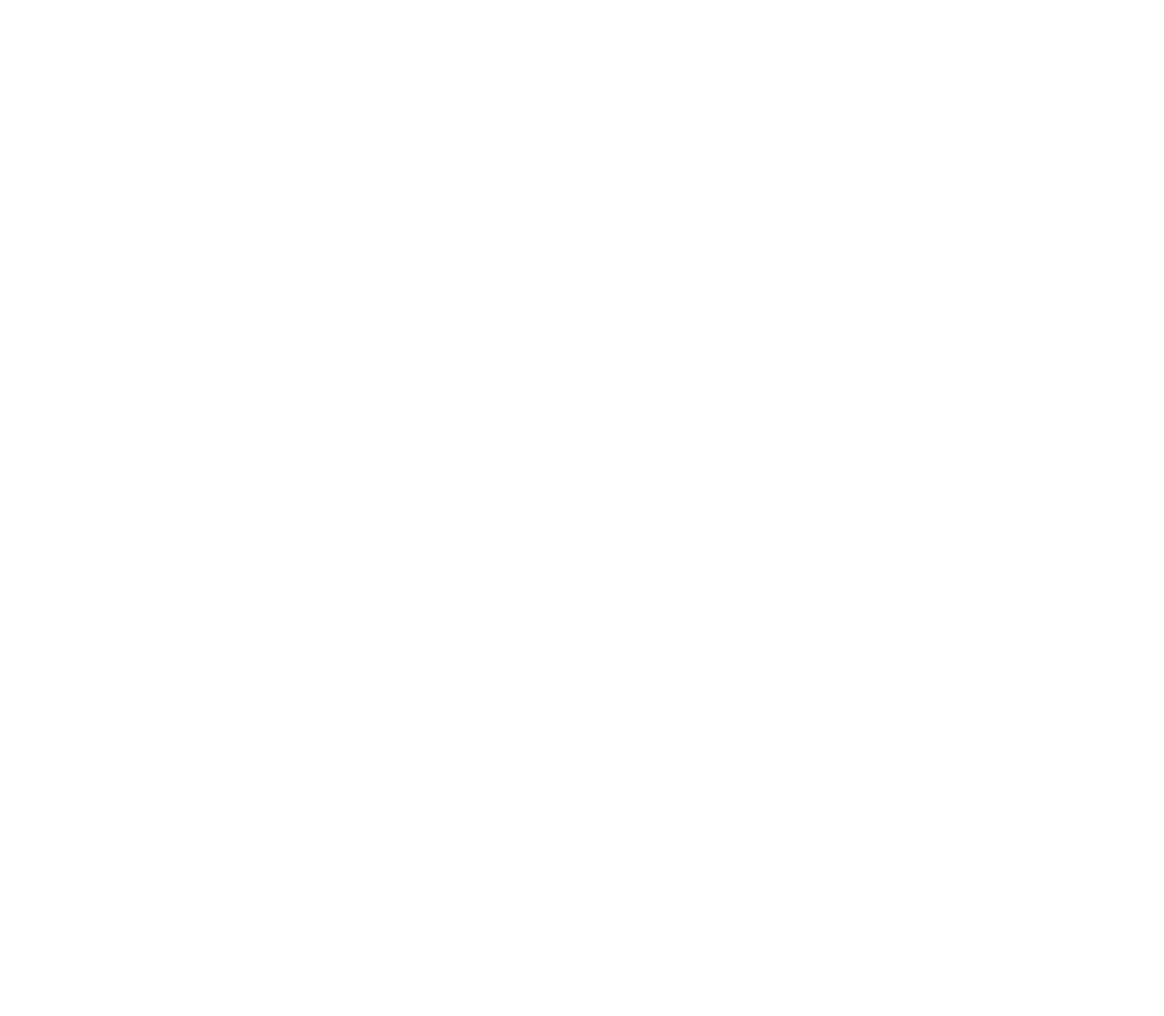
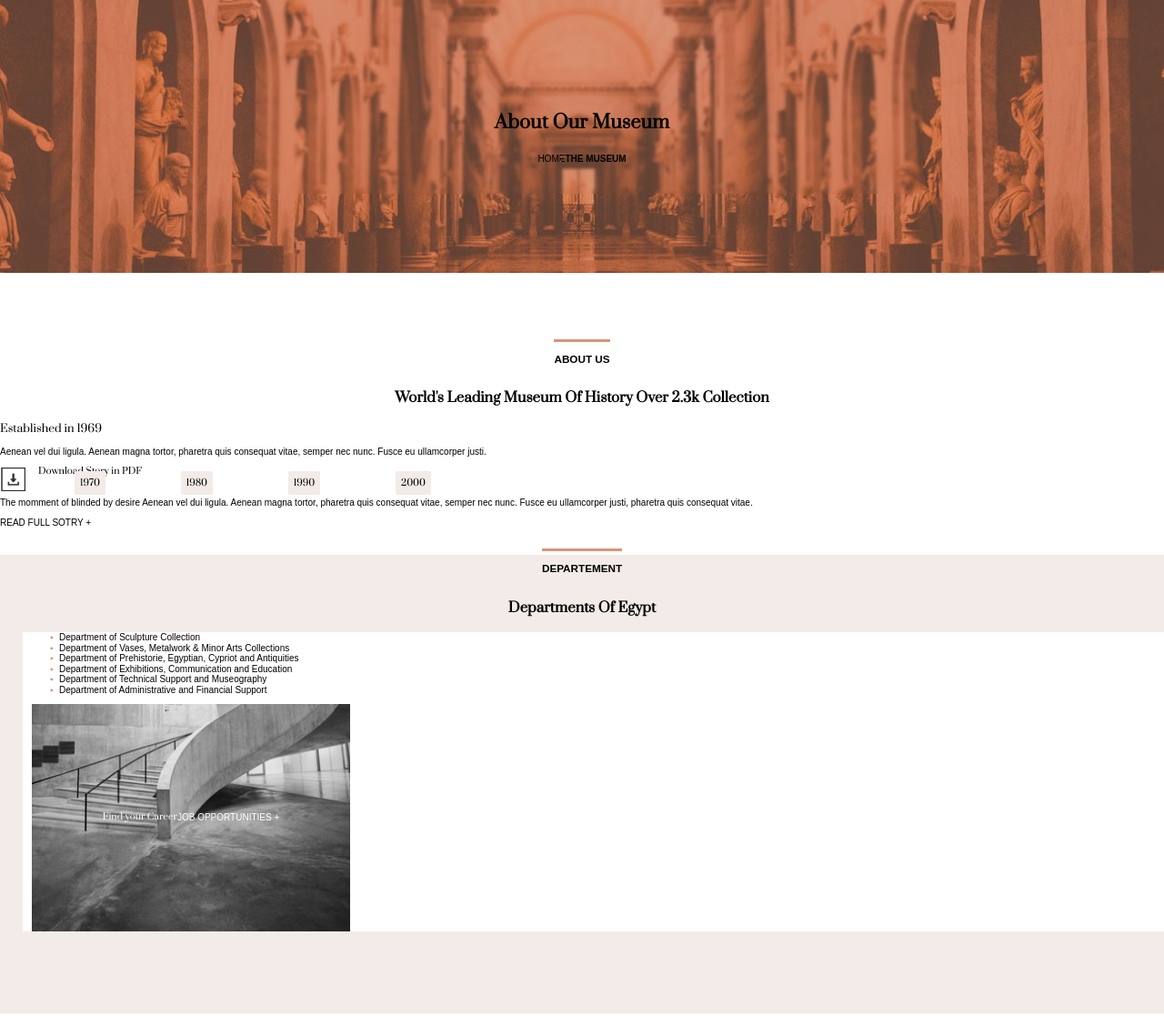
Before and after one commit to Aubanyx/museum-project, a plain HTML site: page pages/about.html in a window 1280 px wide. Shown: the top 1117 px of the page at 91% size. Before the commit the page ends 800 px from the top, so only its background shows below. Drawn offline with Linux system fonts and the light colour scheme; a web font is replaced by a local one.

Commit message:
contenu ok css a finir

```diff
--- a/assets/CSS/about.css
+++ b/assets/CSS/about.css
@@ -0,0 +1,217 @@
+header {
+
+}
+body {
+    font-family: muli, sans-serif;
+}
+.titrepage {
+    display: flex;
+    background-image: url(../images/events_details/inner-banner-bg-1-1.jpg);
+    background-position: center;
+    margin: 0 0 8em 0;
+    padding: 0;
+	flex-direction: column;
+	flex-wrap: wrap;
+	justify-content: center;
+	align-items: center;
+    align-content: center;
+    width: 100%;
+    min-height: 30em;
+    text-align: center;
+}
+
+h1 {
+    font-family: 'Prata', serif;
+}
+
+/* fil d'ariane (breadcrumb) */
+
+
+
+.breadcrumb ul {
+    display: flex;
+    list-style:none;
+    margin-left:0;
+    padding-left:0;
+}
+
+.breadcrumb li::before {
+    content: ": ";
+}
+
+.breadcrumb li:first-child::before {
+    content: "";
+}
+
+.breadcrumb a {
+    text-decoration: none;
+    color: inherit;
+    font-weight: inherit;
+}
+.strongest {
+    font-weight: bolder;}
+
+/* fil d'ariane (breadcrumb) END */
+
+.sstitre {
+    line-height: 300%;
+    text-align: center;
+}
+
+h2 {
+    text-transform: capitalize;
+    font-family: 'Prata', serif;
+}
+
+h3 {
+    text-transform: uppercase;
+}
+
+.borduretop {
+    padding-top: 1em;
+    border-top: 0.3em solid #d99578;
+}
+
+.titre3 {
+    text-align: left;
+    font-size: 120%;
+    font-family: 'Prata', serif;
+}
+
+.download {
+    margin: 0;
+    padding: 0;
+    align-items: center;
+    text-decoration: none;
+    color: inherit;
+    font-family: 'Prata', serif;
+}
+
+.downlbut {
+    width: 3em;
+    height: 3em;
+    float:left;
+    margin-right: 1.2em;
+    font-family: 'Prata', serif;
+}
+
+.boxes {
+    display: flex;
+    flex-wrap: wrap;
+    flex-direction: row;
+    justify-content: start;
+    align-items: start;
+  }
+.btndate {
+    flex: 0 0 auto;
+    margin: 4em;
+    background-color: #f2ebe8;
+    border-radius: 6%;
+    padding: 0.6em;
+    font-family: 'Prata', serif;
+    text-decoration: none;
+    color: inherit;
+  }
+
+  .btndate:hover {
+      background-color: #d99578;
+      color: white;
+  }
+
+  .more {
+      text-transform: uppercase;
+      text-decoration: none;
+      color: inherit;
+  }
+
+  .about {
+    margin-bottom: 3em;
+  }
+  .dep {
+    background-color: #f2ebe8;
+    padding-bottom: 8em;
+    margin-bottom: 8em;
+}
+  ul{
+    list-style: none;
+    }
+
+  ul li::before  {
+    list-style-type: square;
+    color: #d99578;
+    content: "\25AA";
+    display: inline-block;
+    width: 1em;
+    margin-left: -1em;
+  }
+
+  .career {
+      background-image: url(../images/about/carrer-1-1.jpg);
+      background-position: center;
+      background-size: cover;
+      max-width: 35em;
+      min-height: 25em;
+      color: white;
+      display: flex;
+      align-items: center;
+      justify-content: center;
+      margin: 1em;
+  }
+
+  .depin {
+      background-color: white;
+      margin-left: 2.5em;
+  }
+
+
+  .video {
+    background-image: url(../images/about/video-2-1.jpg);
+    background-position: center;
+    max-width: auto;
+    height: 36em;
+    color: white;
+    display: flex;
+    align-items: center;
+    justify-content: center;
+    text-align: center;
+    margin: 0;
+    font-family: 'Prata', serif;
+}
+
+.prata {
+    font-family: 'Prata', serif;
+}
+
+
+.behind {
+    padding-bottom: 8em;
+    margin-bottom: 8em;
+    text-align: center;
+    display: block;
+}
+
+/* grid pour les photos de profil */
+.profils {
+    display: grid;
+    grid-template-columns: 1em 1fr 1em;
+    grid-template-rows: repeat(4, 1fr);
+    grid-column-gap: 20px;
+    grid-row-gap: 20px;
+    text-align: center;
+    max-width: 100%;
+  }
+  .profil1 { grid-area: 1 / 2 / 2 / 3; }
+  .profil2 { grid-area: 2 / 2 / 3 / 3; }
+  .profil3 { grid-area: 3 / 2 / 4 / 3; }
+  .profil4 { grid-area: 4 / 2 / 5 / 3; }
+/* FIN grid pour les photos de profil */
+
+
+
+@media only screen and (min-width: 768px) {
+
+}
+
+@media only screen and (min-width: 1024px) {
+
+}
--- a/pages/about.html
+++ b/pages/about.html
@@ -6,10 +6,109 @@
           content="width=device-width, user-scalable=no, initial-scale=1.0, maximum-scale=1.0, minimum-scale=1.0">
     <meta http-equiv="X-UA-Compatible" content="ie=edge">
     <title>About</title>
+    <link href="https://fonts.googleapis.com/css2?family=Prata&display=swap" rel="stylesheet">
+    <link rel="stylesheet" href="https://use.typekit.net/hlq7lwy.css">
     <link rel="stylesheet" href="../assets/CSS/normalize.css">
     <link rel="stylesheet" href="../assets/CSS/about.css">
 </head>
 <body>
+<header>
+
+</header>
+
+<div class="titrepage">
+    <h1>About Our Museum</h1>
+
+    <!-- fil d'ariane -->
+    <nav aria-label="Breadcrumb" class="breadcrumb">
+        <ul>
+            <li><a href="../index.html">HOME</a></li>
+            <li><span aria-current="page" class="strongest">THE MUSEUM</span></li>
+        </ul>
+    </nav>
+    <!-- fil d'ariane END -->
+
+</div>
+
+<div class="about">
+    <div class="sstitre">
+        <h3><span class="borduretop">About us</span></h3>
+        <h2>World's leading museum of history over 2.3k collection</h2>
+    </div>
+    <div class="dates">
+        <p class="titre3">Established in 1969</p>
+        <p>Aenean vel dui ligula. Aenean magna tortor, pharetra quis consequat vitae, semper nec nunc. Fusce eu ullamcorper justi.</p>
+        <a href="#" target="_blank" class="download"><img class="downlbut" src="../assets/images/about/download.png" alt="Download">Download Story in PDF</a>
+    </div>
+    <div classe="boxes">
+        <a href="#" class="btndate">1970</a> <a href="#" class="btndate">1980</a> <a href="#" class="btndate">1990</a> <a href="#" class="btndate">2000</a>
+        <p>The momment of blinded by desire Aenean vel dui ligula. Aenean magna tortor, pharetra quis consequat vitae, semper nec nunc. Fusce eu ullamcorper justi, pharetra quis consequat vitae.</p>
+        <a href="#" class="more">Read full sotry +</a>
+    </div>
+</div>
+
+<div class="dep">
+    <div class="sstitre">
+        <h3><span class="borduretop">Departement</span></h3>
+        <h2>Departments of Egypt</h2>
+    </div>
+    <div class="depin">
+        <ul>
+            <li>Department of Sculpture Collection</li>
+            <li>Department of Vases, Metalwork & Minor Arts Collections</li>
+            <li>Department of Prehistorie, Egyptian, Cypriot and Antiquities</li>
+            <li>Department of Exhibitions, Communication and Education</li>
+            <li>Department of Technical Support and Museography</li>
+            <li>Department of Administrative and Financial Support</li>
+        </ul>
+        <div class="career">
+            <p class="prata">Find your Career</p>
+            <p><a href="#" class="more">Job opportunities +</a></p>
+        </div>
+    </div>
+</div>
+
+<div class="video">
+<p>Great Art and Great Art Experience<br>
+Since 1969</p>
+</div>
+
+<div class="behind">
+    <div class="sstitre">
+        <h3><span class="borduretop">Behind our museum</span></h3>
+        <h2>Board of Directors</h2>
+    </div>
+    <div class="profils">
+        <div class="profil1">
+            <img src="../assets/images/about/team-1-1.jpg">
+            <p class="prata">Shirleen Morace</p>
+            <p>Chairman</p>
+            <hr/>
+            <h3>Get in touch with me</h3>
+        </div>
+        <div class="profil2">
+            <img src="../assets/images/about/team-1-2.jpg">
+            <p class="prata">Bernie Beane</p>
+            <p>Curator</p>
+            <hr/>
+            <h3>Get in touch with me</h3>
+        </div>
+        <div class="profil3">
+            <img src="../assets/images/about/team-1-3.jpg">
+            <p class="prata">Josua Mishaw</p>
+            <p>VP & Counsel</p>
+            <hr/>
+            <h3>Get in touch with me</h3>
+        </div>
+        <div class="profil4">
+            <img src="../assets/images/about/team-1-4.jpg">
+            <p class="prata">Glinda Nishikawa</p>
+            <p>Administrator</p>
+            <hr/>
+            <h3>Get in touch with me</h3>
+        </div>
+    </div>
+</div>
 
 </body>
 </html>
```
Also changed, not shown: assets/images/about/download.png (added).
